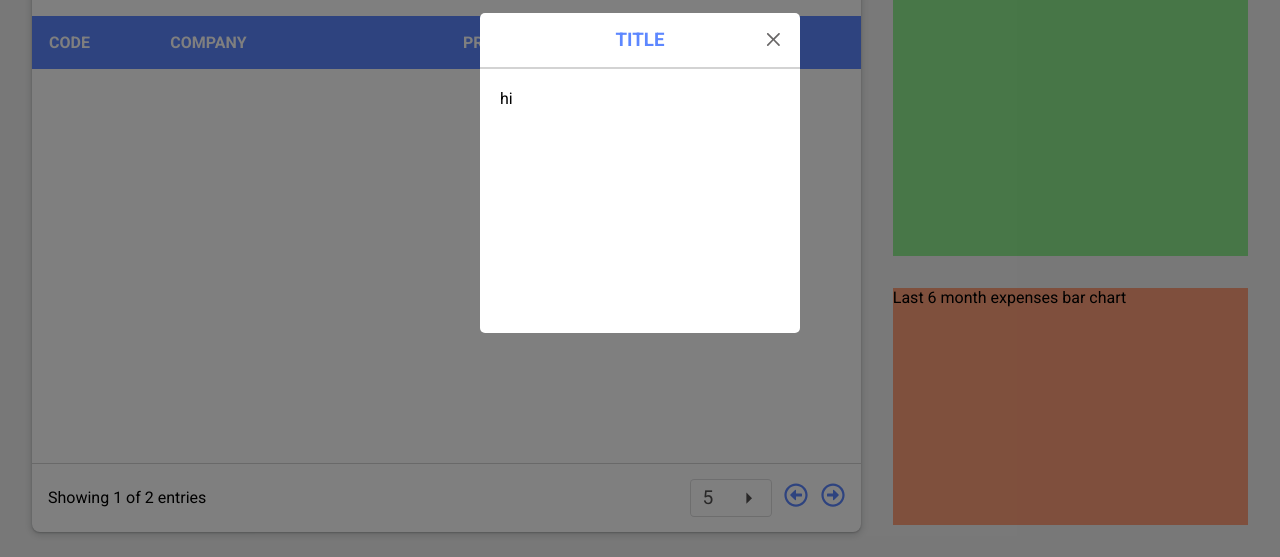
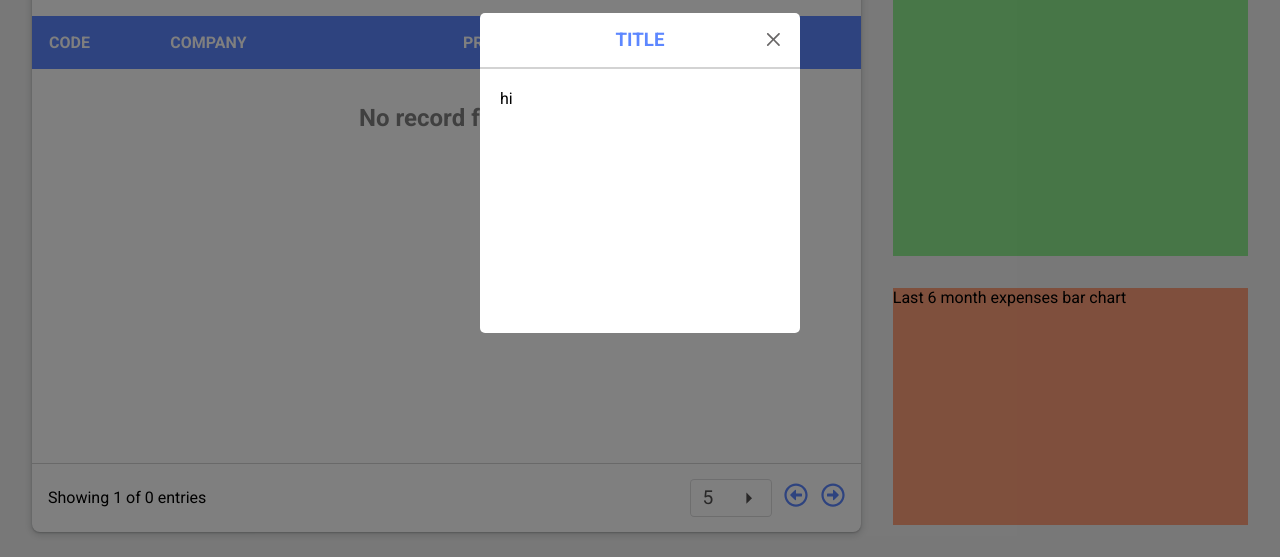
Before and after one commit to gamitej/Personal-Investment, a React (Vite) app in the folder client/: page /expenses in a window 1280 px wide. Both pictures are taken after typing "Sample" into the empty fields and a click on the button "Add New". Shown: the part 227-784 px from the top of the page. Built offline with nearby package versions, Linux system fonts and the light colour scheme.

Commit message:
FIX : no record found issue resolved

```diff
--- a/client/src/components/table/Table.scss
+++ b/client/src/components/table/Table.scss
@@ -94,6 +94,14 @@
           vertical-align: middle;
           border-bottom: solid 1px rgba(255, 255, 255, 0.1);
         }
+
+        .no-record {
+          color: gray;
+          font-weight: 600;
+          margin-top: 2rem;
+          font-size: 1.5rem;
+          text-align: center;
+        }
       }
     }
   }
--- a/client/src/components/table/Table.tsx
+++ b/client/src/components/table/Table.tsx
@@ -35,7 +35,7 @@ const Table: FC<TableProps> = ({
     });
   }, [searchText, rows]);
 
-  const totalItems = rows.length;
+  const totalItems = searchedRowsData.length;
   const totalPage = Math.ceil(totalItems / paginationValue);
 
   // function to return selected page rows
--- a/client/src/components/table/TableBody.tsx
+++ b/client/src/components/table/TableBody.tsx
@@ -13,7 +13,8 @@ const TableBody: FC<TableBodyProps> = ({
     <div className="table-body" style={{ height: tableHeight }}>
       <table>
         <tbody>
-          {rows.map((item: any, idx: number) => (
+          {rows.length > 0 &&
+            rows?.map((item: any, idx: number) => (
               <tr key={idx}>
                 {cols.map(({ value, width }, colsIdx: number) => (
                   <td
@@ -25,6 +26,9 @@ const TableBody: FC<TableBodyProps> = ({
                 ))}
               </tr>
             ))}
+          {rows.length === 0 && (
+            <div className="no-record">No record found</div>
+          )}
         </tbody>
       </table>
     </div>
```
Lines whose indentation alone changed are shown as unchanged.
